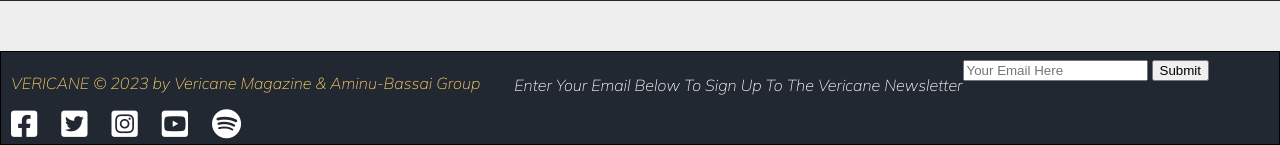
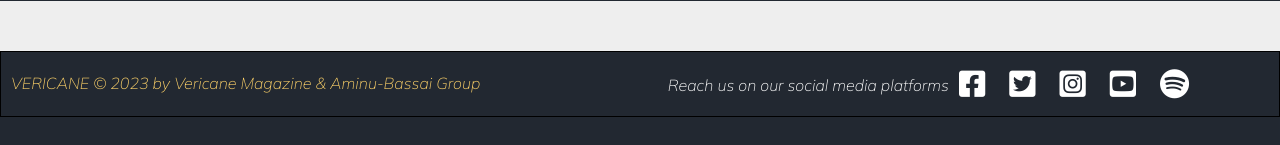
Before and after one commit to DayoTitiloye-code/Vericane, a Flask app: page / in a window 1280 px wide. Shown: the part 1694-1839 px from the top of the page. After the commit the page ends 1811 px from the top, so only its background shows below. Run offline with Flask 2, Linux system fonts and the light colour scheme.

Commit message:
changed to correct footer

```diff
--- a/templates/index.html
+++ b/templates/index.html
@@ -94,19 +94,17 @@
 
     <footer>
         <p id="trademark">VERICANE &#169; 2023 by Vericane Magazine & Aminu-Bassai Group</p>
-        <a href="http://"><i class="fa-brands fa-square-facebook"></i></a>
-        <a href="http://"><i class="fa-brands fa-square-twitter"></i></a>
-        <a href="http://"><i class="fa-brands fa-square-instagram"></i></a>
-        <a href="https://www.youtube.com/"><i class="fa-brands fa-square-youtube" target="_blank" rel="noopener noreferrer"></i></a>
-        <a href="http://"><i class="fa-brands fa-spotify"></i></a>
-
 
         <div class="newsletter">
-            <p id="newsletter-txt">Enter Your Email Below To Sign Up To The Vericane Newsletter</p>
-            <form action="newsletter" method="get">
-                <input type="text" placeholder="Your Email Here" name="email"/>
-                <input type="submit" value="Submit" id="submit">
-            </form>
+            <p>Reach us on our social media platforms</p>
+            <div class="icons">
+                <a href="http://"><i class="fa-brands fa-square-facebook"></i></a>
+                <a href="http://"><i class="fa-brands fa-square-twitter"></i></a>
+                <a href="http://"><i class="fa-brands fa-square-instagram"></i></a>
+                <a href="https://www.youtube.com/"><i class="fa-brands fa-square-youtube" target="_blank"
+                        rel="noopener noreferrer"></i></a>
+                <a href="http://"><i class="fa-brands fa-spotify"></i></a>
+            </div>
         </div>
     </footer>
 </body>
```
